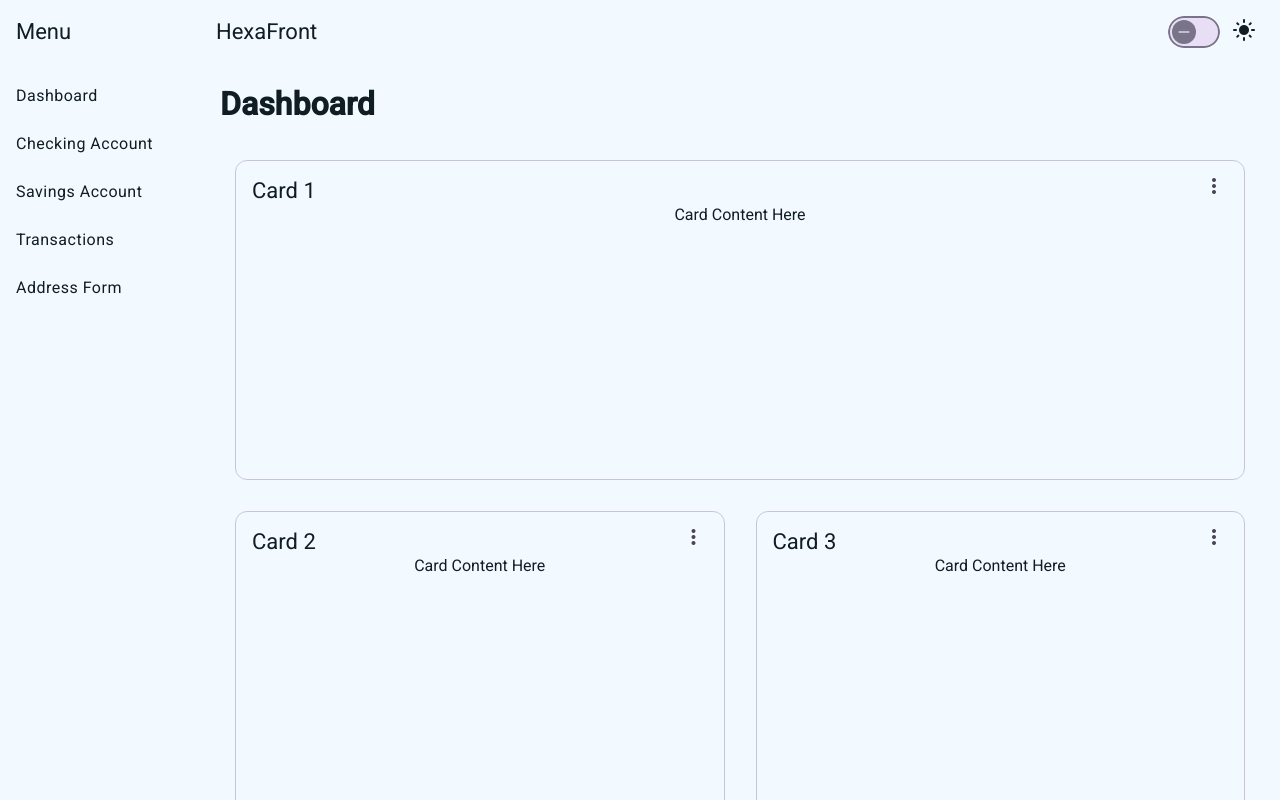
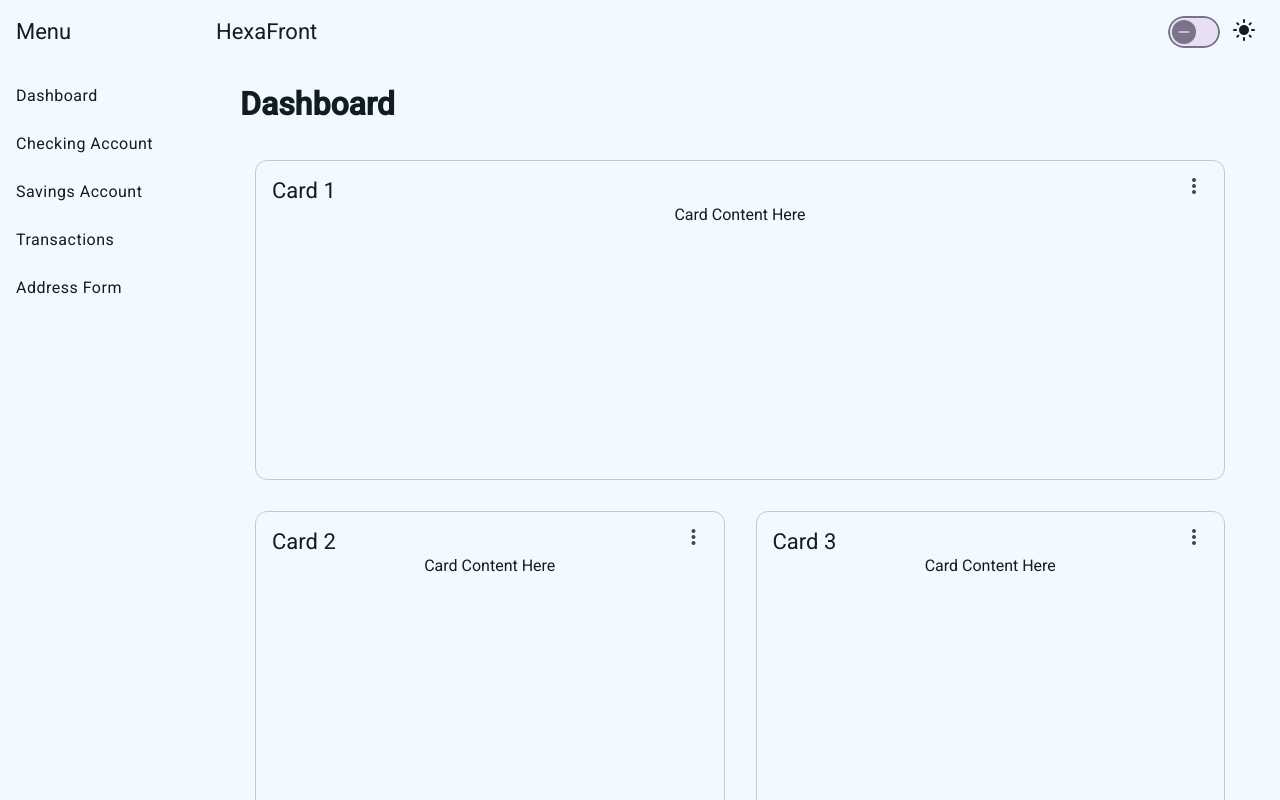
Before and after one commit to Stephane-AmStrong/HexaFunds, an Angular app in the folder HexaFront/: page /dashboard in a window 1280 px wide. Built offline with nearby package versions, Linux system fonts and the light colour scheme.

Commit message:
feat(front): add some margin to the main container

```diff
--- a/HexaFront/src/app/app.component.html
+++ b/HexaFront/src/app/app.component.html
@@ -1,3 +1,5 @@
 <layout (darkmodeSwitched)="toggleTheme($event)">
-  <router-outlet></router-outlet>
+  <div class="main-container">
+    <router-outlet></router-outlet>
+  </div>
 </layout>
--- a/HexaFront/src/app/app.component.scss
+++ b/HexaFront/src/app/app.component.scss
@@ -0,0 +1,3 @@
+.main-container {
+    margin: 20px;
+}
```
